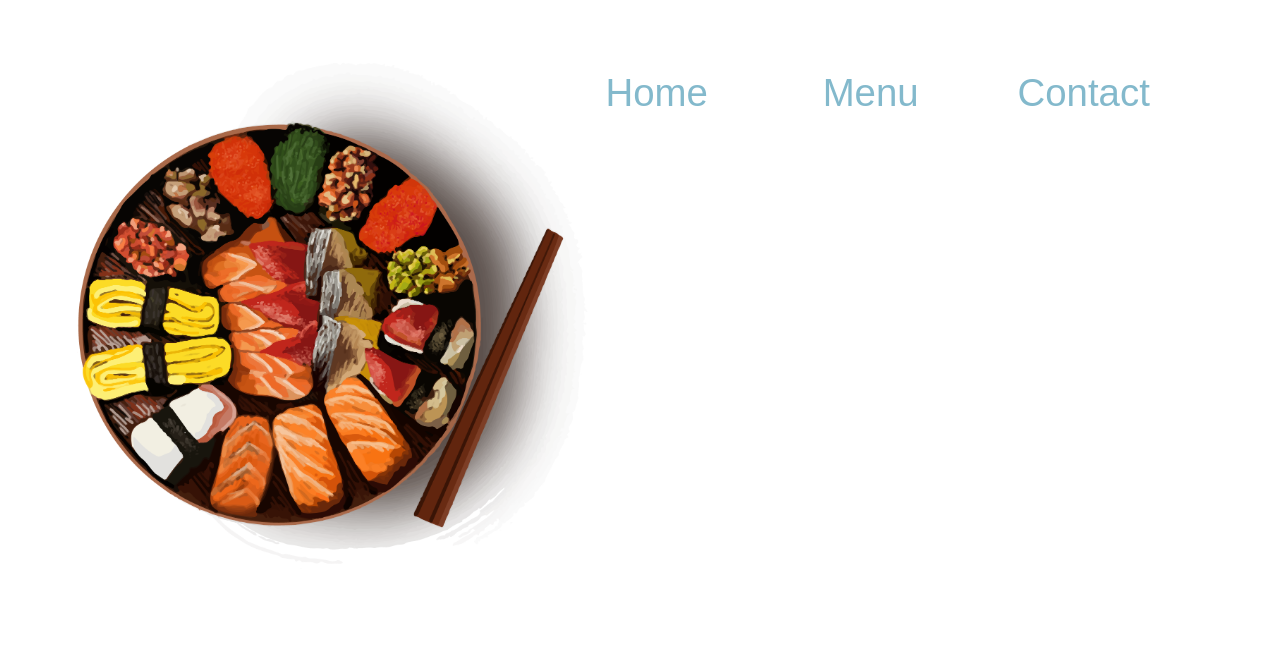
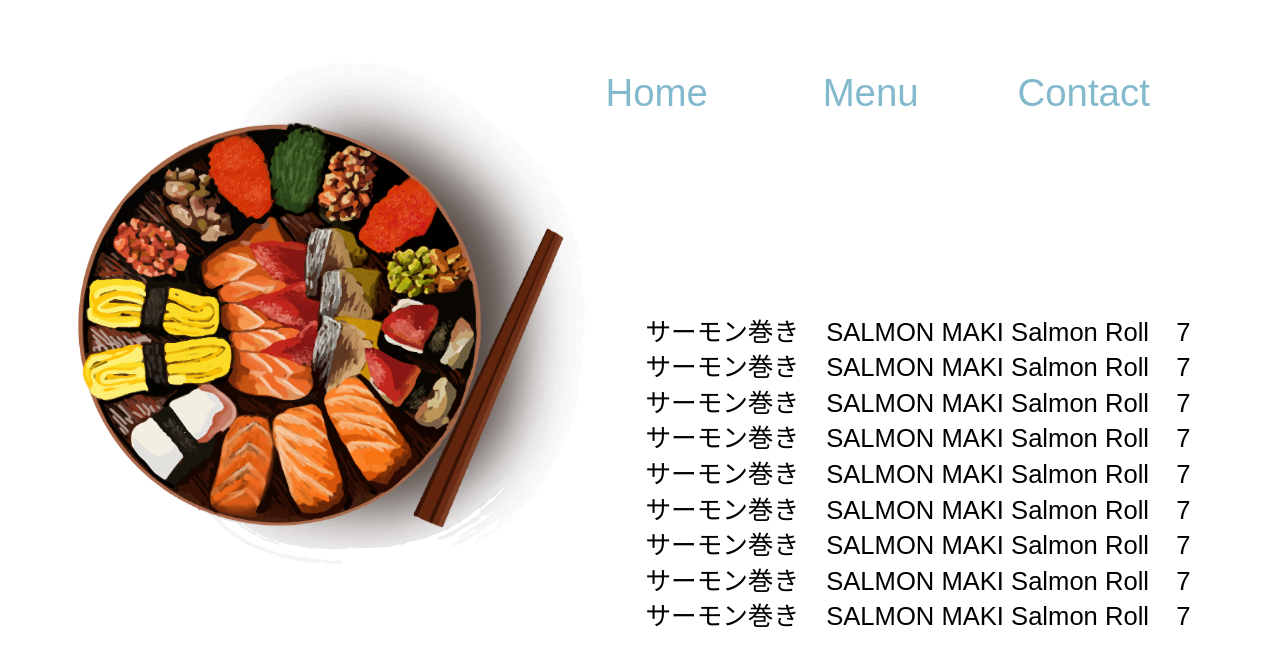
Before and after one commit to marcode95/sushi-corner, a website built with webpack: page dist/index.html in a window 1280 px wide. Built offline with nearby package versions, Linux system fonts and the light colour scheme; a web font is replaced by a local one.

Commit message:
Add menu.js and style it out

```diff
--- a/src/components/mainPage.js
+++ b/src/components/main.js
@@ -1,6 +1,7 @@
-export default function mainPage() {
+export default function main() {
   const content = document.getElementById("content");
   const main = document.createElement('div');
+  main.setAttribute('id', 'main-page')
   main.innerHTML = `
   <h1 class="headline">Sushi Corner</h1>
   <p class="catch-phrase">BEST SUSHI IN TOWN</p>`
--- /dev/null
+++ b/src/components/menu.js
@@ -0,0 +1,53 @@
+export default function menu() {
+  const content = document.getElementById("content");
+  const menu = document.createElement('div');
+  menu.setAttribute('id', 'menu-page')
+  menu.innerHTML = `
+  <p class="single-menu-item">
+    <span class="japanese">サーモン巻き</span>
+    <span class="english">SALMON MAKI Salmon Roll</span>
+    <span class="price">7</span>
+  </p>
+  <p class="single-menu-item">
+    <span class="japanese">サーモン巻き</span>
+    <span class="english">SALMON MAKI Salmon Roll</span>
+    <span class="price">7</span>
+  </p>
+  <p class="single-menu-item">
+    <span class="japanese">サーモン巻き</span>
+    <span class="english">SALMON MAKI Salmon Roll</span>
+    <span class="price">7</span>
+  </p>
+  <p class="single-menu-item">
+    <span class="japanese">サーモン巻き</span>
+    <span class="english">SALMON MAKI Salmon Roll</span>
+    <span class="price">7</span>
+  </p>
+  <p class="single-menu-item">
+    <span class="japanese">サーモン巻き</span>
+    <span class="english">SALMON MAKI Salmon Roll</span>
+    <span class="price">7</span>
+  </p>
+  <p class="single-menu-item">
+    <span class="japanese">サーモン巻き</span>
+    <span class="english">SALMON MAKI Salmon Roll</span>
+    <span class="price">7</span>
+  </p>
+  <p class="single-menu-item">
+    <span class="japanese">サーモン巻き</span>
+    <span class="english">SALMON MAKI Salmon Roll</span>
+    <span class="price">7</span>
+  </p>
+  <p class="single-menu-item">
+    <span class="japanese">サーモン巻き</span>
+    <span class="english">SALMON MAKI Salmon Roll</span>
+    <span class="price">7</span>
+  </p>
+  <p class="single-menu-item">
+    <span class="japanese">サーモン巻き</span>
+    <span class="english">SALMON MAKI Salmon Roll</span>
+    <span class="price">7</span>
+  </p>`
+  content.appendChild(menu);
+;
+}
--- a/src/index.js
+++ b/src/index.js
@@ -1,5 +1,7 @@
 import header from './components/header';
-import mainPage from './components/mainPage';
+import main from './components/main';
+import menu from './components/menu';
 
 
 header();
+menu();
```
Also changed, not shown: dist/index.html, dist/main.js, dist/style.css.
